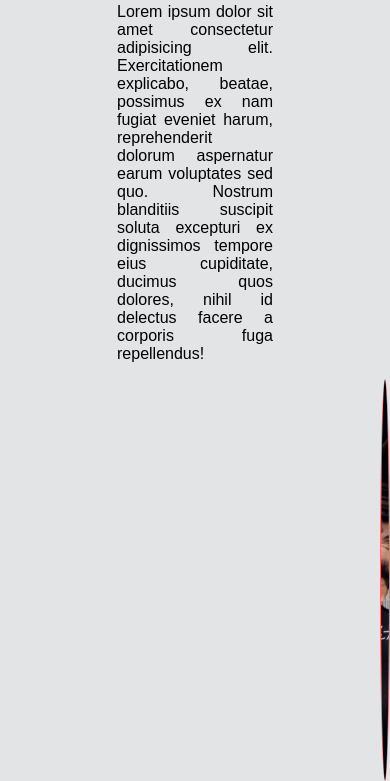
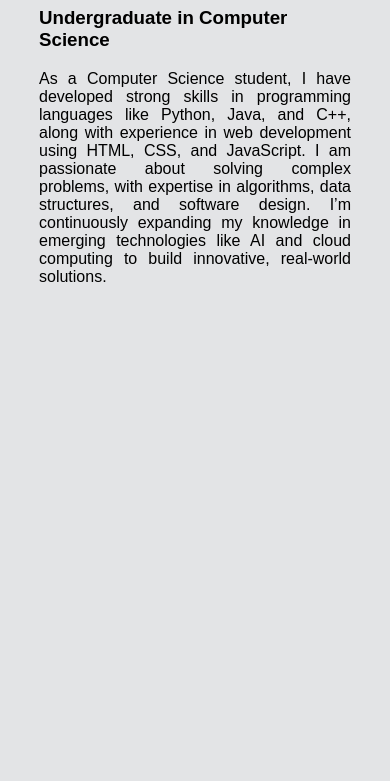
Before and after one commit to AlphaAhmad/bscs22025, a plain HTML site: page index.html in a window 390 px wide. Shown: the part 578-1359 px from the top of the page. After the commit the page ends 880 px from the top, so only its background shows below. Drawn offline with Linux system fonts and the light colour scheme.

Commit message:
mobile responsiveness for div.main done

```diff
--- a/index.html
+++ b/index.html
@@ -23,7 +23,7 @@
         <div class="intro">
             <h1>Hi, I'm Muhammad Ahmad<h1>
             <h3>Undergraduate in Computer Science</h3>
-            <p class="Info">Lorem ipsum dolor sit amet consectetur adipisicing elit. Exercitationem explicabo, beatae, possimus ex nam fugiat eveniet harum, reprehenderit dolorum aspernatur earum voluptates sed quo. Nostrum blanditiis suscipit soluta excepturi ex dignissimos tempore eius cupiditate, ducimus quos dolores, nihil id delectus facere a corporis fuga repellendus!</p>
+            <p class="Info">As a Computer Science student, I have developed strong skills in programming languages like Python, Java, and C++, along with experience in web development using HTML, CSS, and JavaScript. I am passionate about solving complex problems, with expertise in algorithms, data structures, and software design. I’m continuously expanding my knowledge in emerging technologies like AI and cloud computing to build innovative, real-world solutions.</p>
         </div>
         <div class="circular-frame">
             <img src="profile pic.jpg" alt="Circular Image">
--- a/styles.css
+++ b/styles.css
@@ -96,6 +96,19 @@ a {
         text-align: left;
         border-bottom: 1px solid #ccc;
     }
+    .main1{
+        padding-top: 4vh;
+        flex-direction: column-reverse;
+        align-items: center;
+    }
+    .intro{
+        width:80vw;
+    }
+    .circular-frame{
+        width: 200px;           /* You can adjust the size of the frame */
+        height: 200px;
+        margin-left: 0;
+    }
 }
 
 @media (max-width: 480px) {
```
